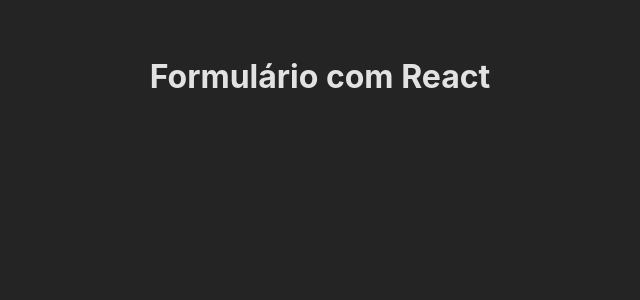
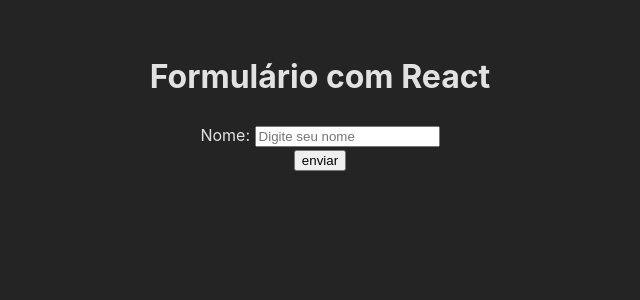
Before and after one commit to fh3mrique/EstudosReact, a React (Vite) app in the folder 05 - FORMULARIO COM REACT/form/: page / in a window 1280 px wide. Shown: the top 300 px of the page, without its empty margins (320-960 px from the left). Built offline with nearby package versions, Linux system fonts and the light colour scheme.

Commit message:
Criando formulários

```diff
--- a/05 - FORMULARIO COM REACT/form/src/App.jsx
+++ b/05 - FORMULARIO COM REACT/form/src/App.jsx
@@ -1,6 +1,7 @@
 import { useState } from 'react'
 
 import './App.css'
+import MeuForm from './components/MeuForm'
 
 function App() {
 
@@ -8,6 +9,7 @@ function App() {
   return (
     <>
       <h1>Formulário com React</h1>
+      <MeuForm/>
     </>
   )
 }
--- /dev/null
+++ b/05 - FORMULARIO COM REACT/form/src/components/MeuForm.jsx
@@ -0,0 +1,19 @@
+import React from 'react'
+
+const MeuForm = () => {
+  return (
+    <div>
+        {/* Criação de formúlario */}
+        <form>
+            <div>
+                <label htmlFor="nome">Nome: </label>
+                <input type="text" name='nome' placeholder='Digite seu nome' />
+            </div>
+
+            <input type="submit" value= "enviar" />
+        </form>
+    </div>
+  )
+}
+
+export default MeuForm
```
Also changed, not shown: 05 - FORMULARIO COM REACT/form/src/components/MeuForm.css (added).
